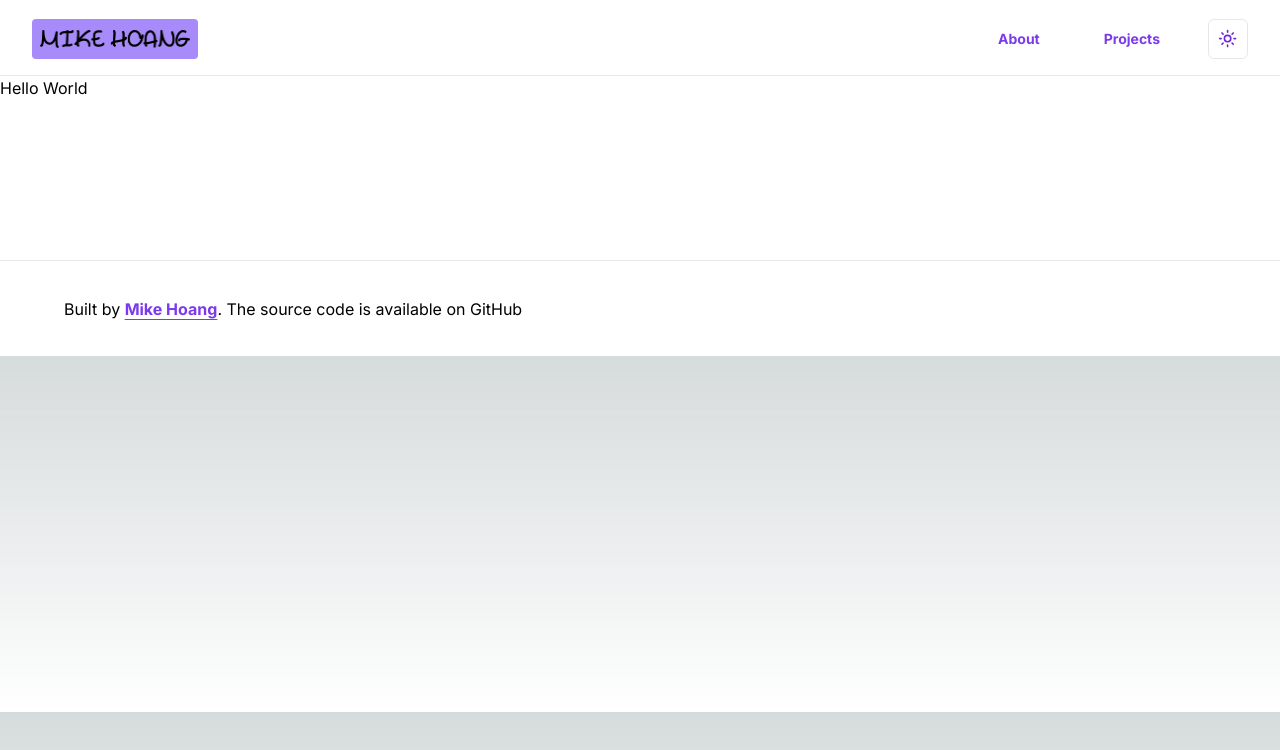
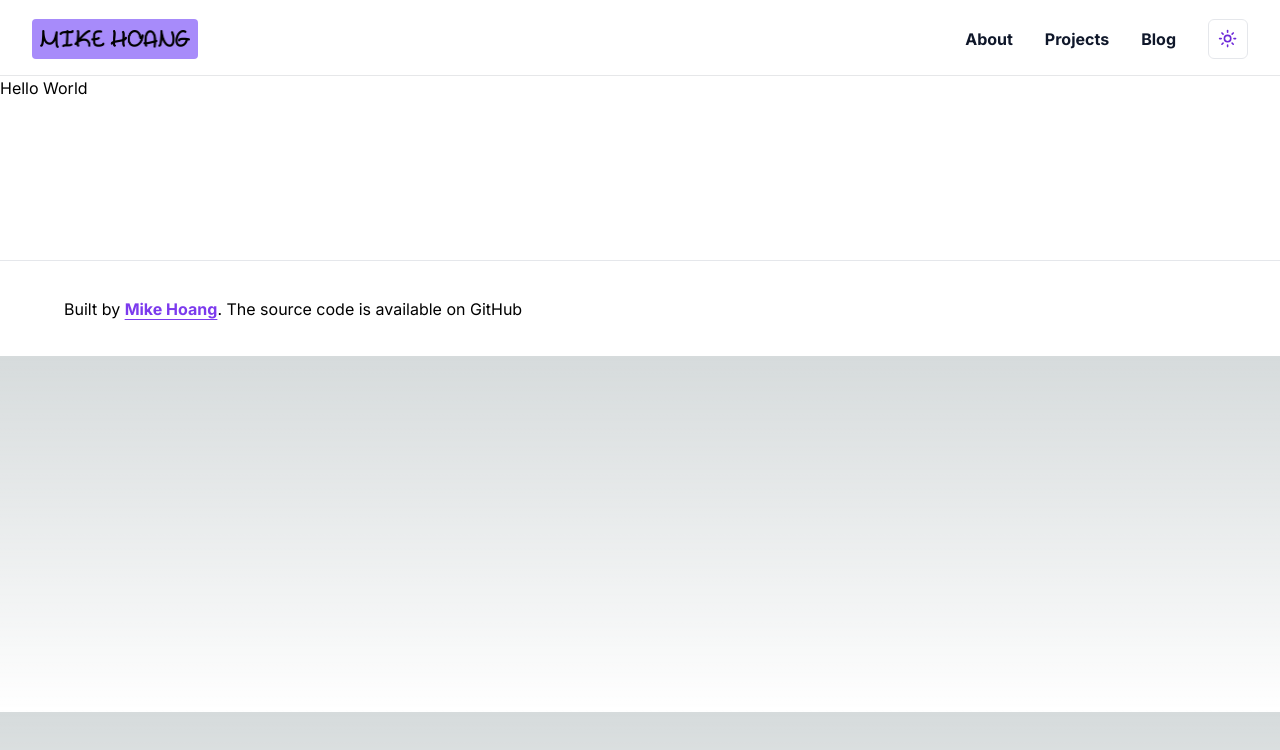
Before and after one commit to mikah13/profile, a Next.js app: page /test in a window 1280 px wide. Shown: the top 750 px of the page. Built offline with nearby package versions, Linux system fonts and the light colour scheme.

Commit message:
rework link to use next/link for appbar

```diff
--- a/src/app/globals.css
+++ b/src/app/globals.css
@@ -6,6 +6,9 @@
   --foreground-rgb: 0, 0, 0;
   --background-start-rgb: 214, 219, 220;
   --background-end-rgb: 255, 255, 255;
+}
+* {
+  scroll-behavior: smooth !important;
 }
 html,
 a {
--- a/src/components/appbar.tsx
+++ b/src/components/appbar.tsx
@@ -9,15 +9,6 @@ import Image from "next/image";
 type Props = {};
 
 const Appbar = (props: Props) => {
-  const router = useRouter();
-  const linkHandler = (section: string) => {
-    const element = document.querySelector(section);
-    if (element) {
-      scrollTo(section);
-    } else {
-      router.push(`/${section}`, { scroll: false });
-    }
-  };
   return (
     <div className="sticky top-0 z-40 w-full backdrop-blur flex-none transition-colors duration-500 lg:z-50 lg:border-b lg:border-slate-900/10 dark:border-slate-50/[0.06] bg-white/95 supports-backdrop-blur:bg-white/60 dark:bg-transparent text-slate-900 dark:text-white">
       <div className="max-w-8xl mx-auto">
@@ -35,22 +26,24 @@ const Appbar = (props: Props) => {
 
           <div className="relative hidden lg:flex items-center ml-auto">
             <nav className="flex space-x-8 ">
-              <Button
-                variant="link"
+              <Link
+                href="/#about-me"
                 className="flex items-center font-bold dark:text-white"
-                onClick={(_) => scrollTo("#about-me")}
               >
                 About
-              </Button>
-
-              <Button
-                variant="link"
+              </Link>
+              <Link
+                href="/#projects"
                 className="flex items-center font-bold dark:text-white"
-                onClick={(_) => scrollTo("#projects")}
               >
                 Projects
-              </Button>
-
+              </Link>
+              <Link
+                href="/posts"
+                className="flex items-center font-bold dark:text-white"
+              >
+                Blog
+              </Link>
               <ModeToggle />
             </nav>
           </div>
```
